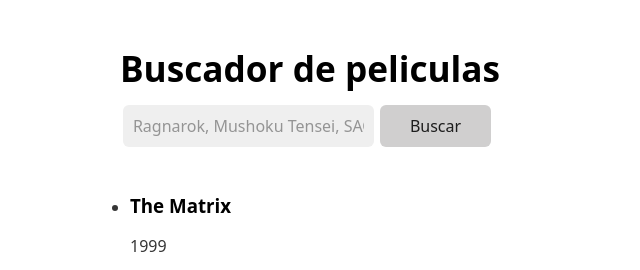
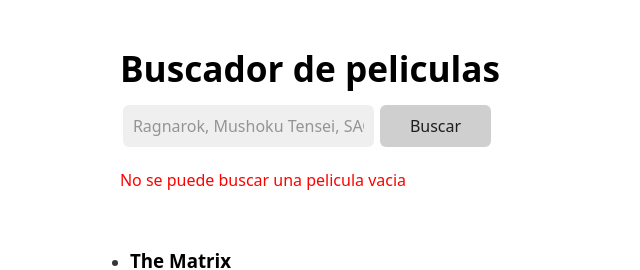
Before and after one commit to Krpeta21/react-prueba-peliculas, a React app: page / in a window 1280 px wide. Shown: the top 270 px of the page, without its empty margins (330-970 px from the left). Built offline with nearby package versions, Linux system fonts and the light colour scheme; the HTML template or start-up script is replaced by a standard one.

Commit message:
useRef useEffect useState

```diff
--- a/src/App.jsx
+++ b/src/App.jsx
@@ -1,24 +1,60 @@
+import { useState,useEffect } from "react";
 import "./App.css";
-import {Movies} from "./components/Movies";
+import { Movies } from "./components/Movies";
+
 import { useMovies } from "./hooks/useMovies";
 
 function App() {
-  const {movies: mappedMovies} = useMovies()
+  const { movies } = useMovies();
+  const [query,setQuery] = useState('')
+  const [error,setError] = useState(null)
+  const handleSubmit = (event) => {
+    event.preventDefault();
+    console.log({query})
+  }
+  const handleChange = (event) => {
+    const newQuery = event.target.value
+    if(newQuery.startsWith(' ')) return
+    setQuery(event.target.value)
 
+  }
+
+  useEffect(()=>{
+    if(query===''){
+      setError('No se puede buscar una pelicula vacia')
+      return
+    }
+    if(query.match(/^\d+$/)){
+      setError('No se puede buscar una pelicula con un numero.')
+      return
+    }
+    if(query.length<3){
+      setError('La busqueda debe tener al menos 3 caracteres')
+      return
+    }
+    setError(null)
+  },[query])
 
   return (
     <div className="page">
       <header>
         <h1>Buscador de peliculas</h1>
-        <form className="form">
-          <input placeholder="Ragnarok, Mushoku Tensei, SAO..." />
+        <form className="form" onSubmit={handleSubmit}>
+          <input
+            onChange={handleChange}
+            value={query}
+            autoComplete="off"
+            name="query"
+            placeholder="Ragnarok, Mushoku Tensei, SAO..."
+          />
           <button type="submit">Buscar</button>
         </form>
+        {error && <p style={{color:'red'}}>{error}</p>}
       </header>
       <main>
-        <Movies movies={mappedMovies}/>
+        <Movies movies={movies} />
       </main>
     </div>
-  )
+  );
 }
-export default App
+export default App;
```
